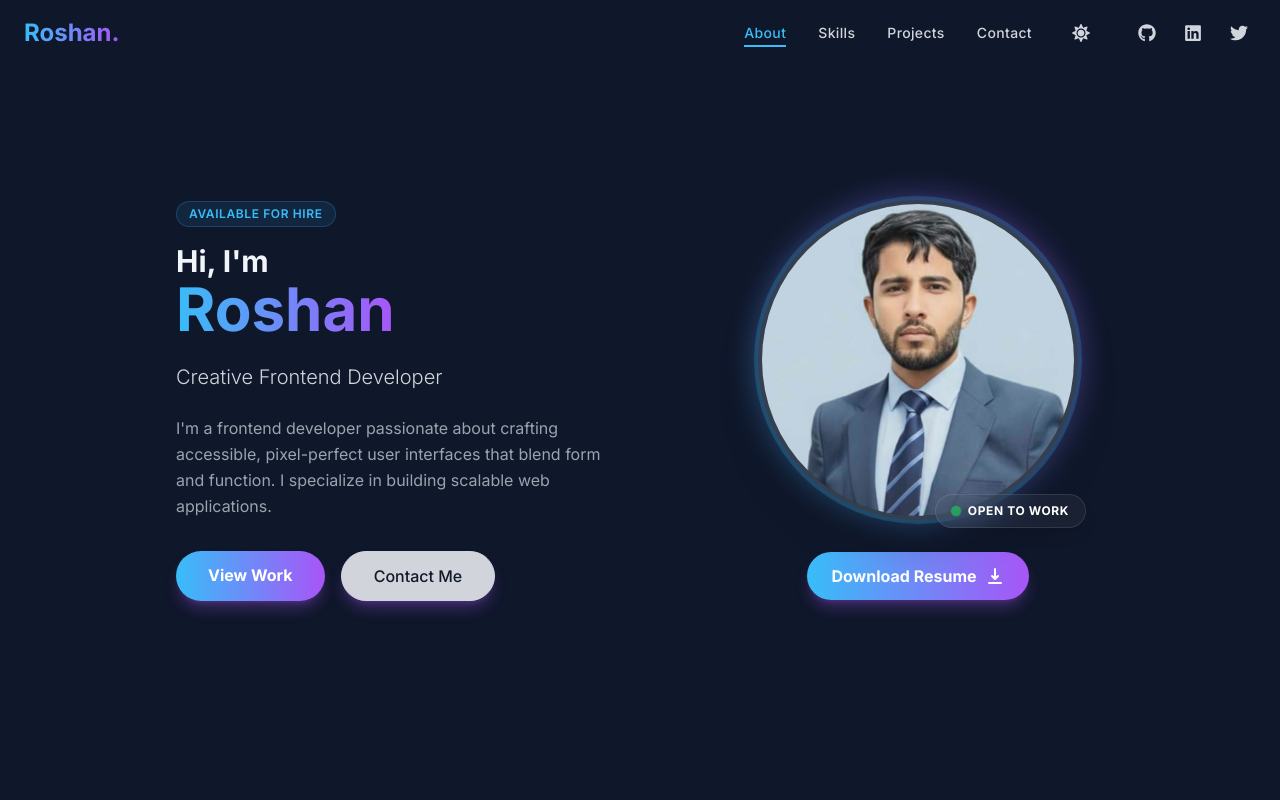
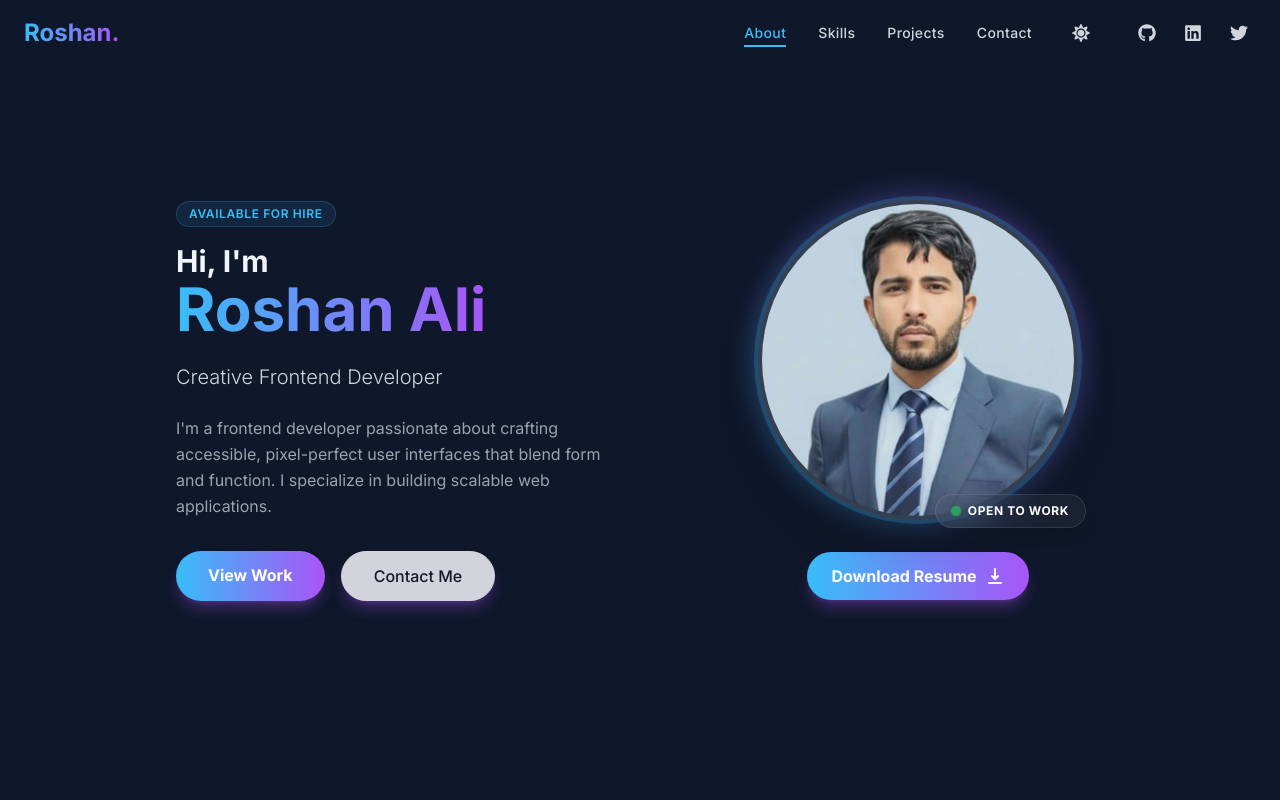
Before and after one commit to RoshanAli14/portfolio-frontend, a React (Vite) app: page / in a window 1280 px wide. Shown: the top 800 px of the page. Built offline with nearby package versions, Linux system fonts and the light colour scheme.

Commit message:
Update name to Roshan Ali in Hero section

```diff
--- a/src/components/Hero.jsx
+++ b/src/components/Hero.jsx
@@ -35,7 +35,7 @@ export default function Hero() {
                         transition={{ delay: 0.2, duration: 0.8, ease: "easeOut" }}
                         className="text-xl md:text-3xl font-bold mb-6 leading-tight"
                     >
-                        Hi, I'm <br /> <span className="text-4xl md:text-6xl text-gradient">Roshan</span>
+                        Hi, I'm <br /> <span className="text-4xl md:text-6xl text-gradient">Roshan Ali</span>
                     </motion.h1>
                     <motion.h2
                         initial={{ opacity: 0, y: 40 }}
```
